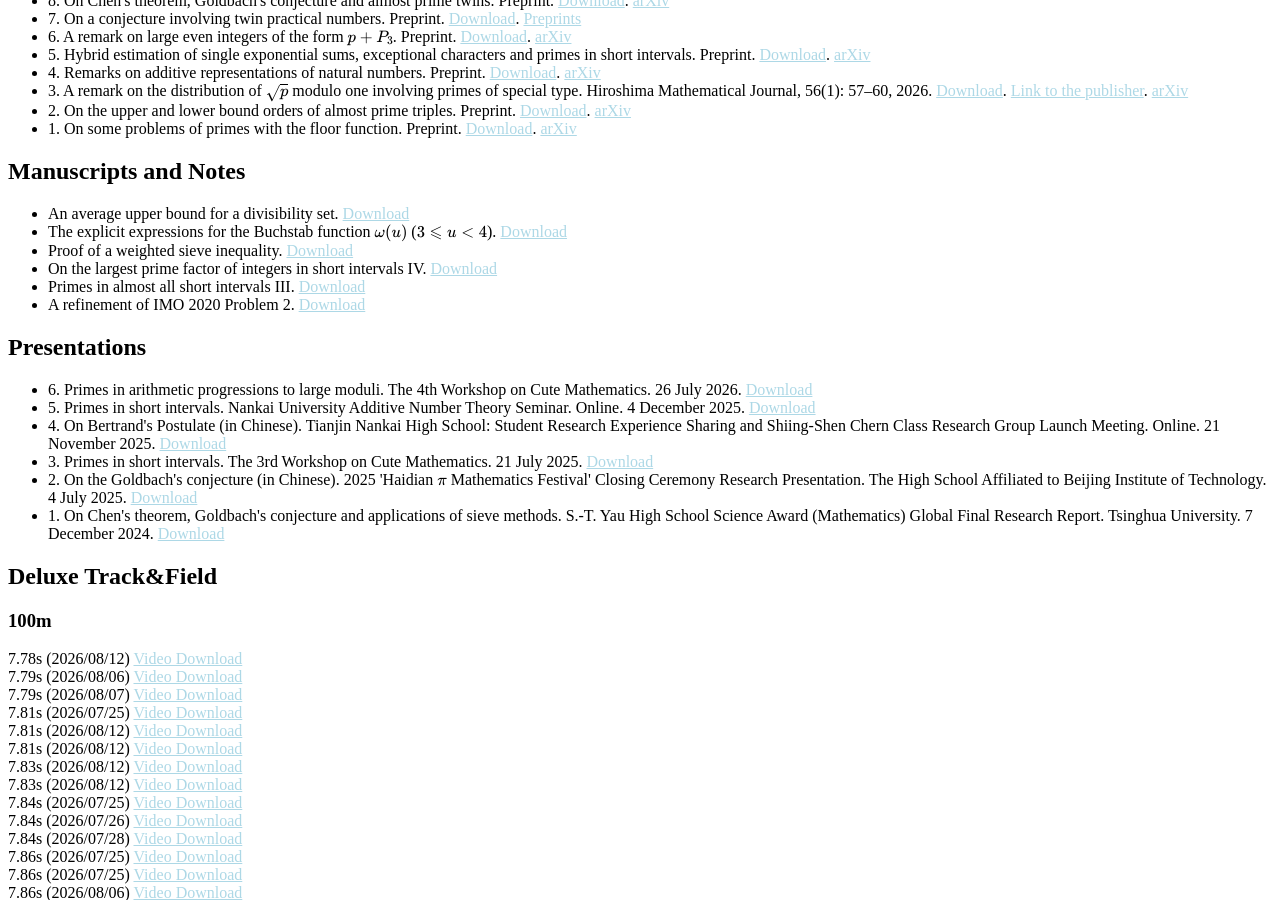
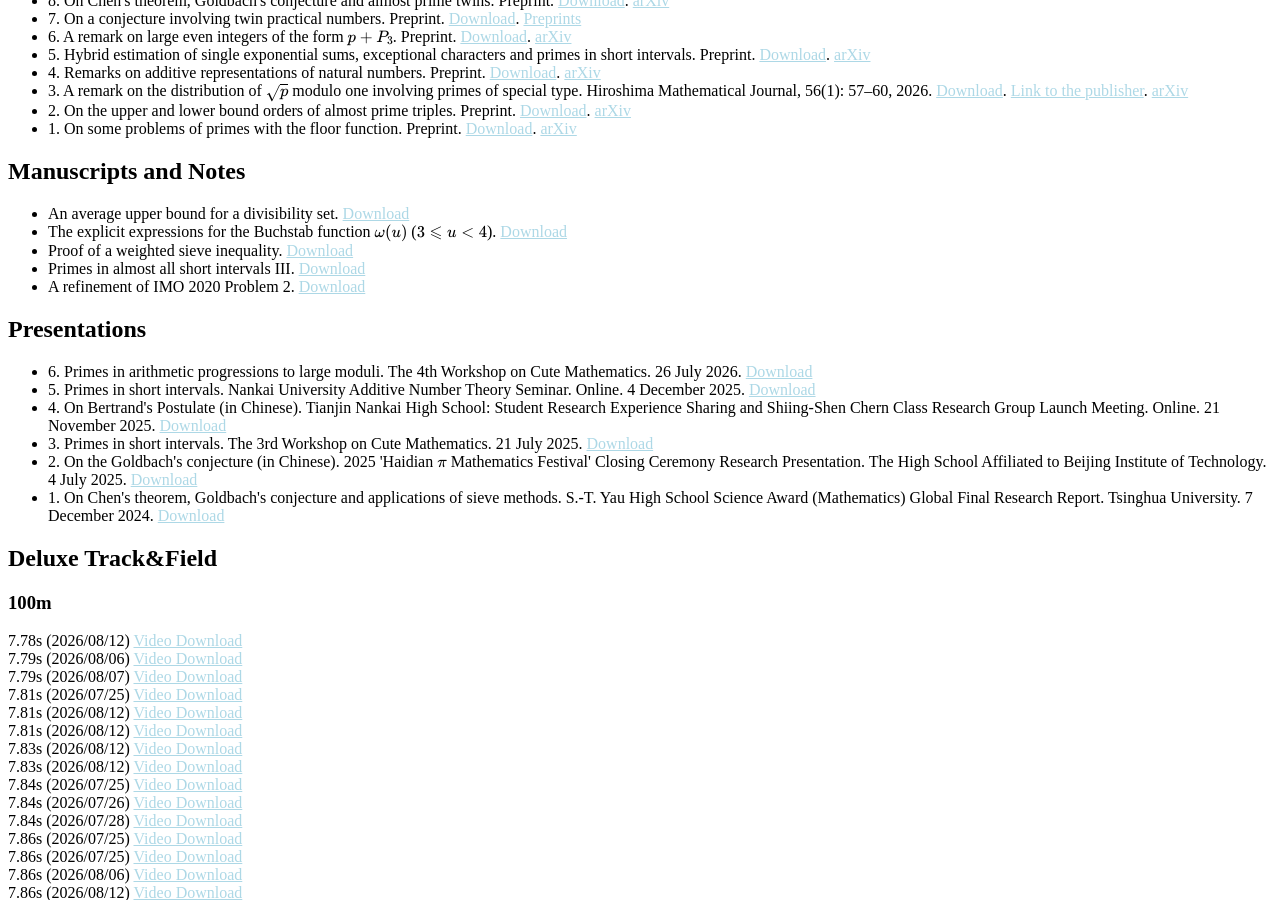
Before and after one commit to CareyRunboLi/CareyRunboLi.github.io, a Jekyll site: the page built from index.md, in a window 1280 px wide and 900 px high, scrolled down 2289 px. Built offline with Jekyll 4.4.1, drawn with Linux system fonts in a browser that asks for light colours; some web fonts are replaced; formulas are drawn with MathJax 3; a style sheet for code colours, icons or effects is not loaded; our own code applies the rules of GitHub Pages for plain Markdown files.

Commit message:
Update manuscripts.md

```diff
--- a/_includes/manuscripts.md
+++ b/_includes/manuscripts.md
@@ -10,7 +10,6 @@
   <li>An average upper bound for a divisibility set. <a href="https://runbolicarey.com/assets/downloads/An_average_upper_bound_for_a_divisibility_set.pdf"><span>Download</span></a></li>
   <li>The explicit expressions for the Buchstab function $\omega(u)$ ($3 \leqslant u < 4$). <a href="https://runbolicarey.com/assets/downloads/The_explicit_expressions_for_the_Buchstab_function.pdf"><span>Download</span></a></li>
   <li>Proof of a weighted sieve inequality. <a href="https://runbolicarey.com/assets/downloads/Proof_of_a_weighted_sieve_inequality.pdf"><span>Download</span></a></li>
-  <li>On the largest prime factor of integers in short intervals IV. <a href="https://runbolicarey.com/assets/downloads/On_the_largest_prime_factor_of_integers_in_short_intervals_IV.pdf"><span>Download</span></a></li>
   <li>Primes in almost all short intervals III. <a href="https://runbolicarey.com/assets/downloads/Primes_in_almost_all_short_intervals_III.pdf"><span>Download</span></a></li>
   <li>A refinement of IMO 2020 Problem 2. <a href="https://runbolicarey.com/assets/downloads/A_refinement_of_IMO_2020_Problem_2.pdf"><span>Download</span></a></li>
 </ul>
```
